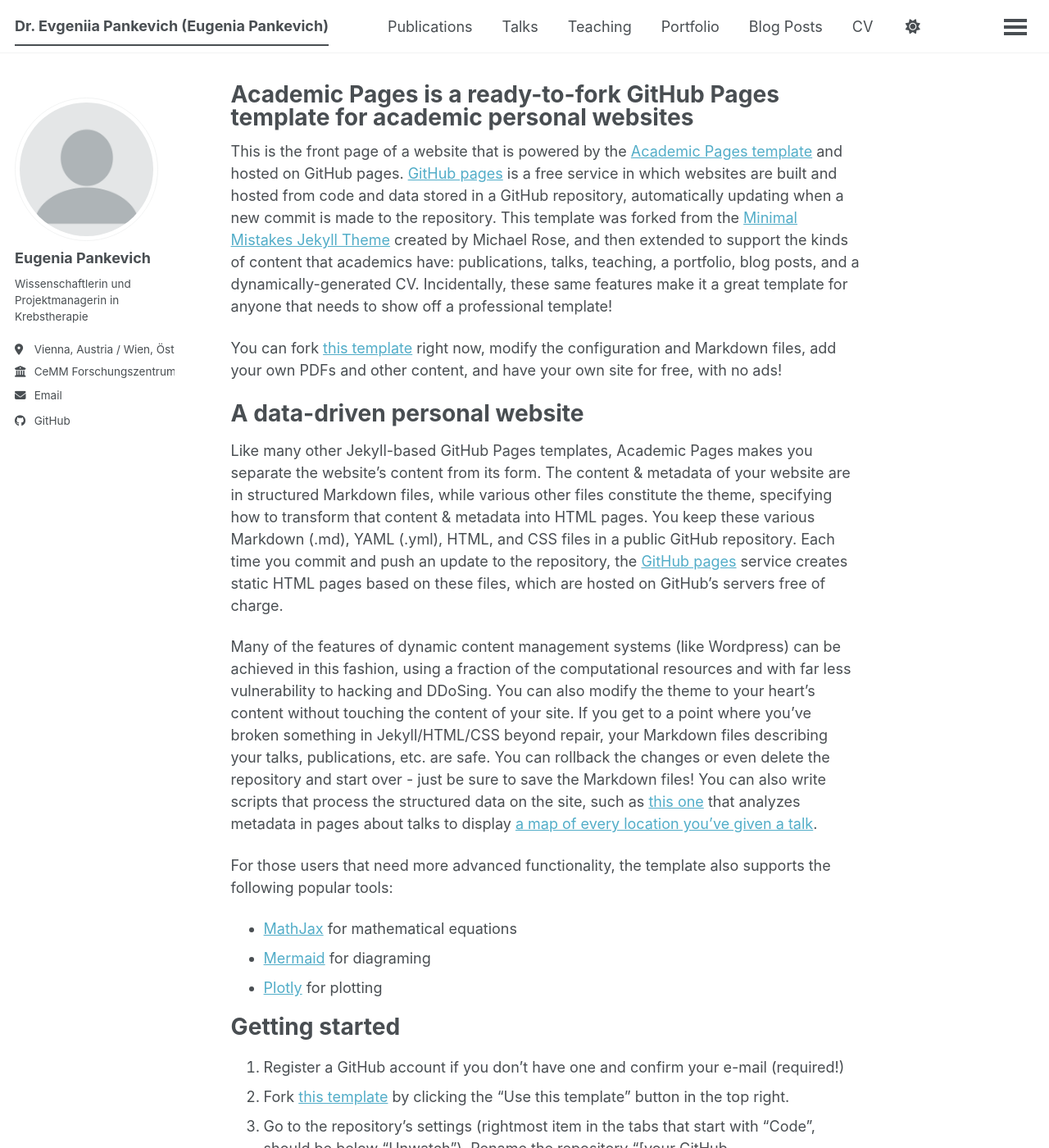
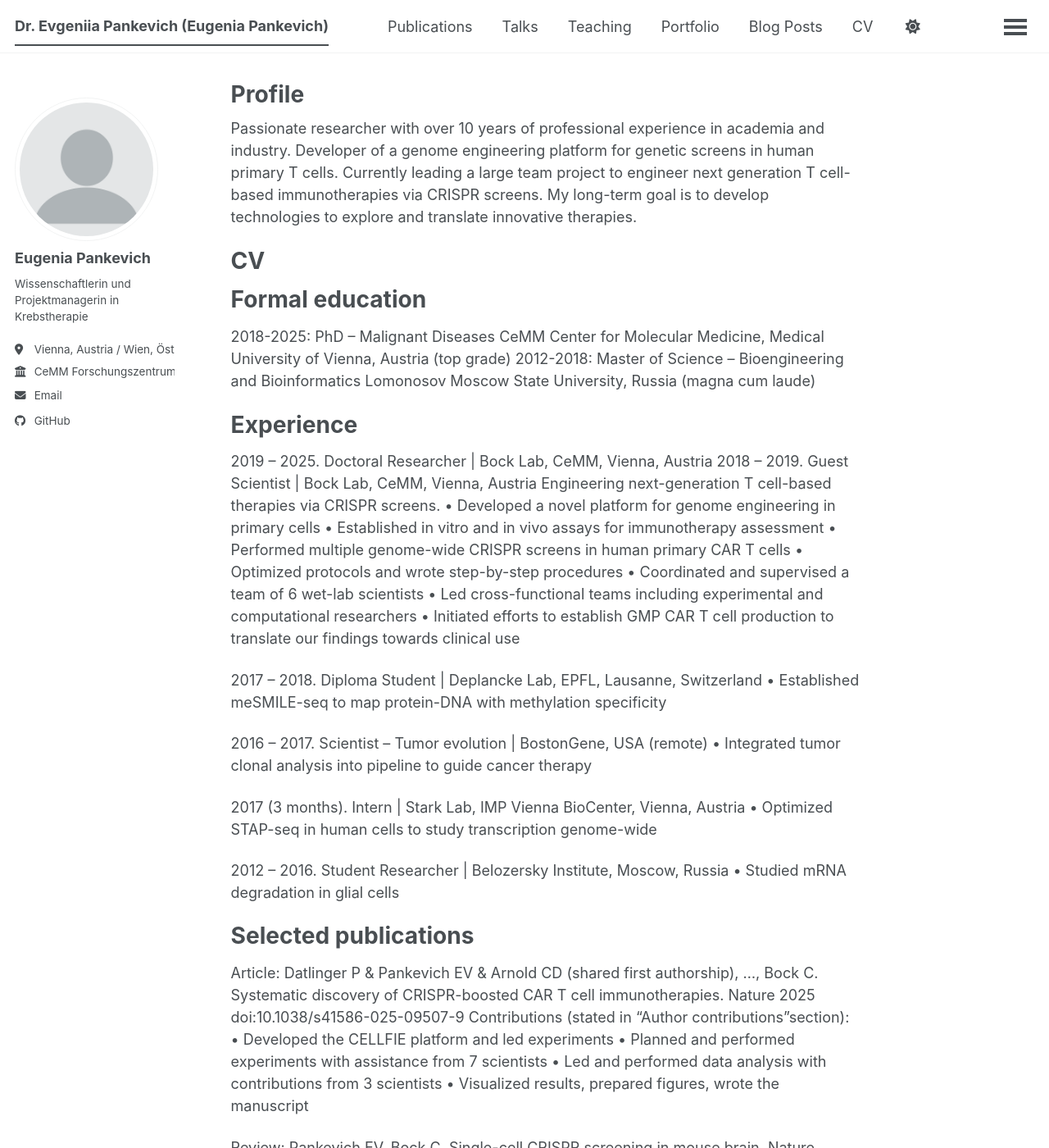
Before and after one commit to pankevich-ev/pankevich-ev.github.io, a Jekyll site: the page built from _pages/about.md, in a window 1280 px wide and 1400 px high. Shown: the whole window at 82% size. Built offline with Jekyll 4.4.1, drawn with Linux system fonts in a browser that asks for light colours; a script bundle is joined from its source files by our own code; library files that are not in the unit come from our copies; some of the changed text lies outside the part shown.

Commit message:
Update about.md

```diff
--- a/_pages/about.md
+++ b/_pages/about.md
@@ -1,56 +1,85 @@
 ---
 permalink: /
-title: "Academic Pages is a ready-to-fork GitHub Pages template for academic personal websites"
+title: "Profile"
 author_profile: true
 redirect_from:
   - /about/
   - /about.html
 ---
 
-This is the front page of a website that is powered by the [Academic Pages template](https://github.com/academicpages/academicpages.github.io) and hosted on GitHub pages. [GitHub pages](https://pages.github.com) is a free service in which websites are built and hosted from code and data stored in a GitHub repository, automatically updating when a new commit is made to the repository. This template was forked from the [Minimal Mistakes Jekyll Theme](https://mmistakes.github.io/minimal-mistakes/) created by Michael Rose, and then extended to support the kinds of content that academics have: publications, talks, teaching, a portfolio, blog posts, and a dynamically-generated CV. Incidentally, these same features make it a great template for anyone that needs to show off a professional template!
+Passionate researcher with over 10 years of professional experience in academia and industry. Developer of a genome engineering platform for genetic screens in human primary T cells. Currently leading a large team project to engineer next generation T cell-based immunotherapies via CRISPR screens. My long-term goal is to develop technologies to explore and translate innovative therapies.
 
- You can fork [this template](https://github.com/academicpages/academicpages.github.io) right now, modify the configuration and Markdown files, add your own PDFs and other content, and have your own site for free, with no ads!
+CV
+======
 
-A data-driven personal website
+Formal education
 ======
-Like many other Jekyll-based GitHub Pages templates, Academic Pages makes you separate the website's content from its form. The content & metadata of your website are in structured Markdown files, while various other files constitute the theme, specifying how to transform that content & metadata into HTML pages. You keep these various Markdown (.md), YAML (.yml), HTML, and CSS files in a public GitHub repository. Each time you commit and push an update to the repository, the [GitHub pages](https://pages.github.com/) service creates static HTML pages based on these files, which are hosted on GitHub's servers free of charge.
+2018-2025: PhD – Malignant Diseases
+CeMM Center for Molecular Medicine, Medical University of Vienna, Austria (top grade)
+2012-2018: Master of Science – Bioengineering and Bioinformatics
+Lomonosov Moscow State University, Russia (magna cum laude)
 
-Many of the features of dynamic content management systems (like Wordpress) can be achieved in this fashion, using a fraction of the computational resources and with far less vulnerability to hacking and DDoSing. You can also modify the theme to your heart's content without touching the content of your site. If you get to a point where you've broken something in Jekyll/HTML/CSS beyond repair, your Markdown files describing your talks, publications, etc. are safe. You can rollback the changes or even delete the repository and start over - just be sure to save the Markdown files! You can also write scripts that process the structured data on the site, such as [this one](https://github.com/academicpages/academicpages.github.io/blob/master/talkmap.ipynb) that analyzes metadata in pages about talks to display [a map of every location you've given a talk](https://academicpages.github.io/talkmap.html).
+Experience
+======
+2019 – 2025. Doctoral Researcher | Bock Lab, CeMM, Vienna, Austria
+2018 – 2019. Guest Scientist | Bock Lab, CeMM, Vienna, Austria
+Engineering next-generation T cell-based therapies via CRISPR screens.
+• Developed a novel platform for genome engineering in primary cells
+• Established in vitro and in vivo assays for immunotherapy assessment
+• Performed multiple genome-wide CRISPR screens in human primary CAR T cells
+• Optimized protocols and wrote step-by-step procedures
+• Coordinated and supervised a team of 6 wet-lab scientists
+• Led cross-functional teams including experimental and computational researchers
+• Initiated efforts to establish GMP CAR T cell production to translate our findings towards clinical use
 
-For those users that need more advanced functionality, the template also supports the following popular tools:
-- [MathJax](https://www.mathjax.org/) for mathematical equations
-- [Mermaid](https://mermaid.js.org/) for diagraming
-- [Plotly](https://plotly.com/javascript/) for plotting
+2017 – 2018. Diploma Student | Deplancke Lab, EPFL, Lausanne, Switzerland
+• Established meSMILE-seq to map protein-DNA with methylation specificity
 
-Getting started
+2016 – 2017. Scientist – Tumor evolution | BostonGene, USA (remote)
+• Integrated tumor clonal analysis into pipeline to guide cancer therapy
+
+2017 (3 months). Intern | Stark Lab, IMP Vienna BioCenter, Vienna, Austria
+• Optimized STAP-seq in human cells to study transcription genome-wide
+
+2012 – 2016. Student Researcher | Belozersky Institute, Moscow, Russia
+• Studied mRNA degradation in glial cells
+
+
+Selected publications
 ======
-1. Register a GitHub account if you don't have one and confirm your e-mail (required!)
-1. Fork [this template](https://github.com/academicpages/academicpages.github.io) by clicking the "Use this template" button in the top right.
-1. Go to the repository's settings (rightmost item in the tabs that start with "Code", should be below "Unwatch"). Rename the repository "[your GitHub username].github.io", which will also be your website's URL.
-1. Set site-wide configuration and create content & metadata (see below -- also see [this set of diffs](https://archive.is/3TPas) showing what files were changed to set up [an example site](https://getorg-testacct.github.io) for a user with the username "getorg-testacct")
-1. Upload any files (like PDFs, .zip files, etc.) to the files/ directory. They will appear at https://[your GitHub username].github.io/files/example.pdf.
-1. Check status by going to the repository settings, in the "GitHub pages" section
+Article: Datlinger P & Pankevich EV & Arnold CD (shared first authorship), …, Bock C. Systematic discovery of CRISPR-boosted CAR T cell immunotherapies. Nature 2025 doi:10.1038/s41586-025-09507-9
+Contributions (stated in “Author contributions”section):
+• Developed the CELLFIE platform and led experiments
+• Planned and performed experiments with assistance from 7 scientists
+• Led and performed data analysis with contributions from 3 scientists
+• Visualized results, prepared figures, wrote the manuscript
 
-Site-wide configuration
+Review: Pankevich EV, Bock C. Single-cell CRISPR screening in mouse brain.
+Nature Protocols (News & Views) 2025. doi:10.1038/s41596-024-01128-2
+Contributions: This is a News & Views article accompanying a paper co-reviewed by me – invited by the editor upon useful comments during revision that improved the step-by-step protocol.
+
+Patent: Datlinger P & Pankevich EV & Bock C. Method for optimizing T cells for immunotherapy. World Intellectual Property Organization 2024 WO2024121426A1
+Contributions: Inventor, assisted the patent attorneys in writing.
+
+
+Selected conferences
+======
+2025 SITC Cellular Therapy for Solid Tumors, San Diego, US | Selected talk
+2024 European CAR T cell meeting, Valencia, Spain | Poster
+2024 CAR-TCR Summit London, London, UK | Poster
+
+Selected awards
+======
+2025 Life Science Research Award Austria – Category Societal Impact
+
+Enterpreneurship
+======
+Selected for programs for academic founders:
+• LBG Innovator’s Road Program 2022
+• XBIO Biotech business course 2023
+
+
 ------
-The main configuration file for the site is in the base directory in [_config.yml](https://github.com/academicpages/academicpages.github.io/blob/master/_config.yml), which defines the content in the sidebars and other site-wide features. You will need to replace the default variables with ones about yourself and your site's github repository. The configuration file for the top menu is in [_data/navigation.yml](https://github.com/academicpages/academicpages.github.io/blob/master/_data/navigation.yml). For example, if you don't have a portfolio or blog posts, you can remove those items from that navigation.yml file to remove them from the header.
 
-Create content & metadata
-------
-For site content, there is one Markdown file for each type of content, which are stored in directories like _publications, _talks, _posts, _teaching, or _pages. For example, each talk is a Markdown file in the [_talks directory](https://github.com/academicpages/academicpages.github.io/tree/master/_talks). At the top of each Markdown file is structured data in YAML about the talk, which the theme will parse to do lots of cool stuff. The same structured data about a talk is used to generate the list of talks on the [Talks page](https://academicpages.github.io/talks), each [individual page](https://academicpages.github.io/talks/2012-03-01-talk-1) for specific talks, the talks section for the [CV page](https://academicpages.github.io/cv), and the [map of places you've given a talk](https://academicpages.github.io/talkmap.html) (if you run this [python file](https://github.com/academicpages/academicpages.github.io/blob/master/talkmap.py) or [Jupyter notebook](https://github.com/academicpages/academicpages.github.io/blob/master/talkmap.ipynb), which creates the HTML for the map based on the contents of the _talks directory).
-
-**Markdown generator**
-
-The repository includes [a set of Jupyter notebooks](https://github.com/academicpages/academicpages.github.io/tree/master/markdown_generator
-) that converts a CSV containing structured data about talks or presentations into individual Markdown files that will be properly formatted for the Academic Pages template. The sample CSVs in that directory are the ones I used to create my own personal website at stuartgeiger.com. My usual workflow is that I keep a spreadsheet of my publications and talks, then run the code in these notebooks to generate the Markdown files, then commit and push them to the GitHub repository.
-
-How to edit your site's GitHub repository
-------
-Many people use a git client to create files on their local computer and then push them to GitHub's servers. If you are not familiar with git, you can directly edit these configuration and Markdown files directly in the github.com interface. Navigate to a file (like [this one](https://github.com/academicpages/academicpages.github.io/blob/master/_talks/2012-03-01-talk-1.md) and click the pencil icon in the top right of the content preview (to the right of the "Raw | Blame | History" buttons). You can delete a file by clicking the trashcan icon to the right of the pencil icon. You can also create new files or upload files by navigating to a directory and clicking the "Create new file" or "Upload files" buttons.
-
-Example: editing a Markdown file for a talk
-![Editing a Markdown file for a talk](/images/editing-talk.png)
-
-For more info
-------
-More info about configuring Academic Pages can be found in [the guide](https://academicpages.github.io/markdown/), the [growing wiki](https://github.com/academicpages/academicpages.github.io/wiki), and you can always [ask a question on GitHub](https://github.com/academicpages/academicpages.github.io/discussions). The [guides for the Minimal Mistakes theme](https://mmistakes.github.io/minimal-mistakes/docs/configuration/) (which this theme was forked from) might also be helpful.
+Lebenslauf
+======
```
